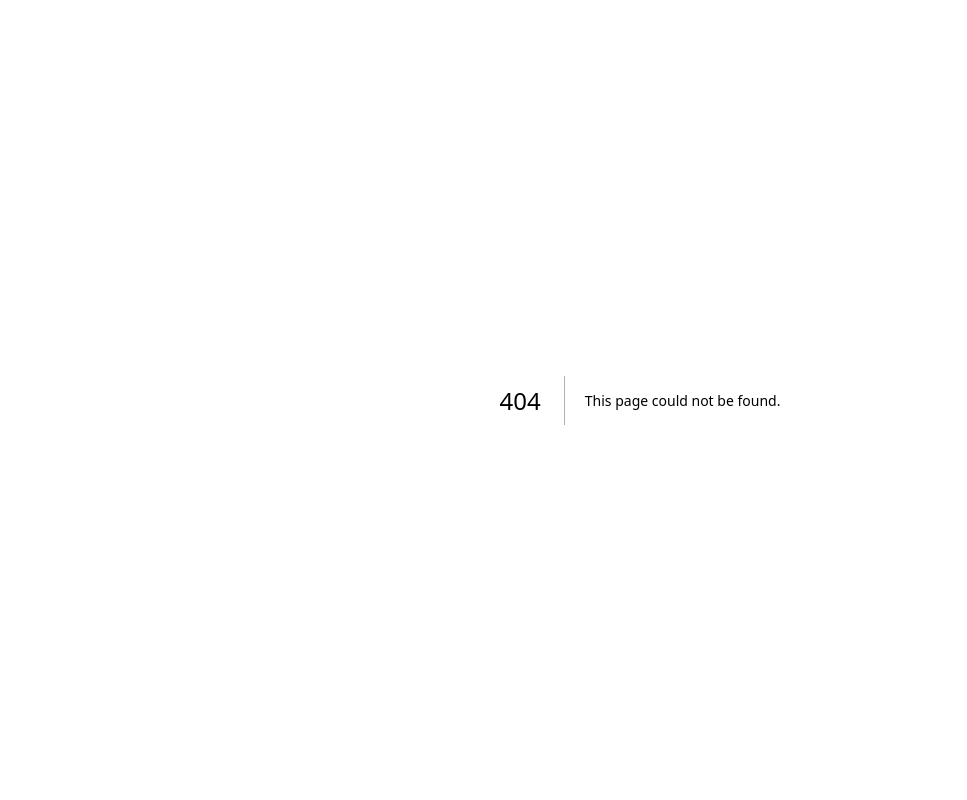
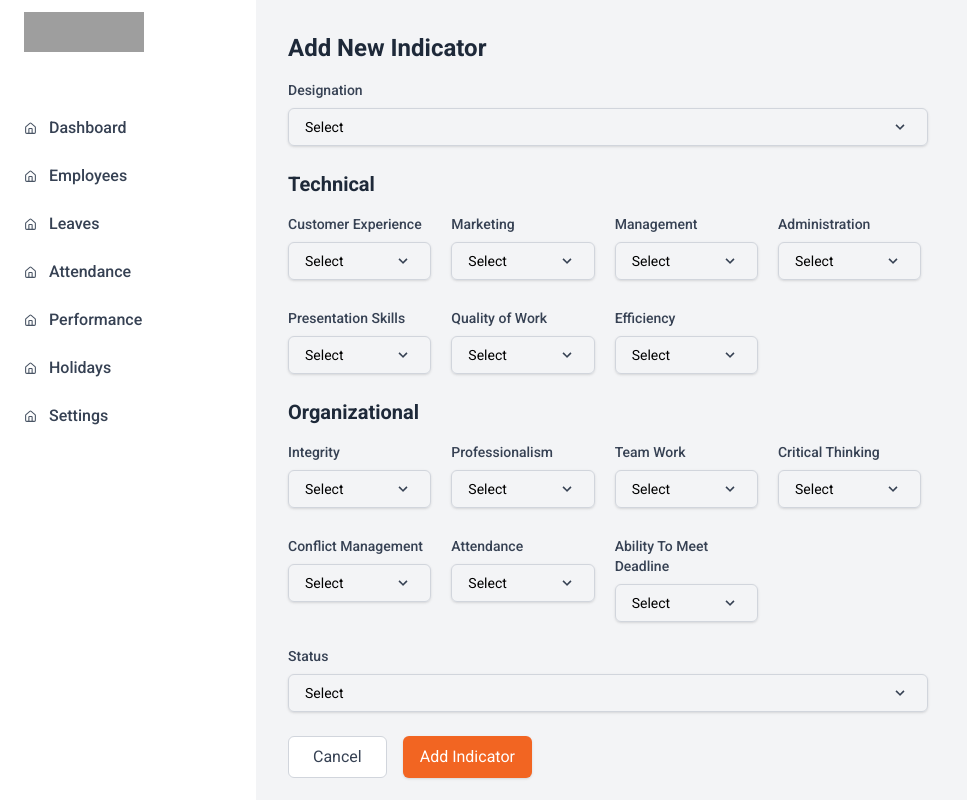
Before and after one commit to Blue-Health-Here/frontend.hr-management-system, a Next.js app: page /performance-indicator/add in a window 1280 px wide. Before the commit this address had no page. Shown: the whole page, without its empty margins (0-967 px from the left). Built offline with nearby package versions, Linux system fonts and the light colour scheme; grey boxes are pictures that could not be loaded.

Commit message:
change add new performance indicator page path
refactoring some files and change the structure

```diff
--- a/app/add-performance-indicator/page.tsx
+++ b/app/performance-indicator/add/page.tsx
@@ -1,5 +1,5 @@
 import React from "react";
-import AddPerfromanceIndicator from "@/components/add-perfromance-indicator";
+import AddPerfromanceIndicator from "@/components/performance-indicator/add";
 import MainLayout from "@/components/layouts/MainLayout";
 
 function Page() {
--- a/components/add-perfromance-indicator/index.tsx
+++ b/components/performance-indicator/add/index.tsx
@@ -4,7 +4,7 @@ import { designations, technicalOptions, status } from "@/utils/constants";
 
 const AddPerformanceIndicator: React.FC = () => {
   return (
-    <div className="container mx-auto">
+    <div className="">
       <h1 className="text-2xl font-bold text-gray-800 mb-4">
         Add New Indicator
       </h1>
@@ -122,23 +122,19 @@ const AddPerformanceIndicator: React.FC = () => {
         options={status.map((d) => ({ value: d.id, label: d.name }))}
         className="mb-6 w-full md:w-1/2 lg:w-2/3"
       />
-      <div className="grid grid-cols-8 gap-4 w-full md:w-1/2 lg:w-2/3 mx-auto mt-8">
-        <div className="col-start-4 col-span-1">
+      <div className="flex gap-4 items-center justify-center w-max">
         <button
           type="button"
           className="w-full px-6 py-2 border border-gray-300 rounded-md text-gray-700 bg-white hover:bg-gray-50 focus:outline-none focus:ring-2 focus:ring-offset-2 focus:ring-[#f26522] transition-colors"
         >
           Cancel
         </button>
-        </div>
-        <div className="col-span-2">
         <button
           type="submit"
-            className="w-full px-4 py-2 border border-transparent rounded-md shadow-sm text-white bg-[#f26522] hover:bg-[#e05b1e] focus:outline-none focus:ring-2 focus:ring-offset-2 focus:ring-[#f26522] transition-colors"
+          className="w-max min-w-max px-4 py-2 border border-transparent rounded-md shadow-sm text-white bg-[#f26522] hover:bg-[#e05b1e] focus:outline-none focus:ring-2 focus:ring-offset-2 focus:ring-[#f26522] transition-colors"
         >
           Add Indicator
         </button>
-        </div>
       </div>
     </div>
   );
--- a/components/performance-indicator/index.tsx
+++ b/components/performance-indicator/index.tsx
@@ -4,6 +4,7 @@ import { Plus } from "lucide-react";
 import { employeeData } from "@/utils/constants";
 import { Employees, PerformanceIndicator } from "@/utils/types";
 import DataTableListing from "../leaves/DataTableListing";
+import Link from "next/link";
 
 const PerformanceIndicatorPage = () => {
   const [employees] = useState<Employees[]>(employeeData);
@@ -33,14 +34,14 @@ const PerformanceIndicatorPage = () => {
   });
 
   return (
-    <div>
+    <>
       <div className="flex flex-col sm:flex-row justify-between items-start sm:items-center mb-4 gap-4">
         <h1 className="text-2xl font-bold">Performance Indicator</h1>
         <div className="flex flex-col sm:flex-row items-stretch gap-3 w-full sm:w-auto">
-          <button className="flex items-center justify-center text-nowrap xs:justify-start gap-1 px-4 py-2 bg-[#f26522] text-white rounded-md text-sm font-semibold hover:bg-[#e05b1a] transition-colors w-full xs:w-auto">
+          <Link href="/performance-indicator/add" className="flex items-center justify-center text-nowrap xs:justify-start gap-1 px-4 py-2 bg-[#f26522] text-white rounded-md text-sm font-semibold hover:bg-[#e05b1a] transition-colors w-full xs:w-auto">
             <Plus className="h-3 w-3" />
             <span>Add Indicator</span>
-          </button>
+          </Link>
         </div>
       </div>
 
@@ -67,7 +68,7 @@ const PerformanceIndicatorPage = () => {
         {/* Table */}
         <DataTableListing indicators={filteredIndicators} />
       </div>
-    </div>
+    </>
   );
 };
 
```
Also changed, not shown: components/performance-indicator/add/DropDown.tsx (renamed from components/add-perfromance-indicator/DropDown.tsx). Lines whose indentation alone changed are shown as unchanged.
